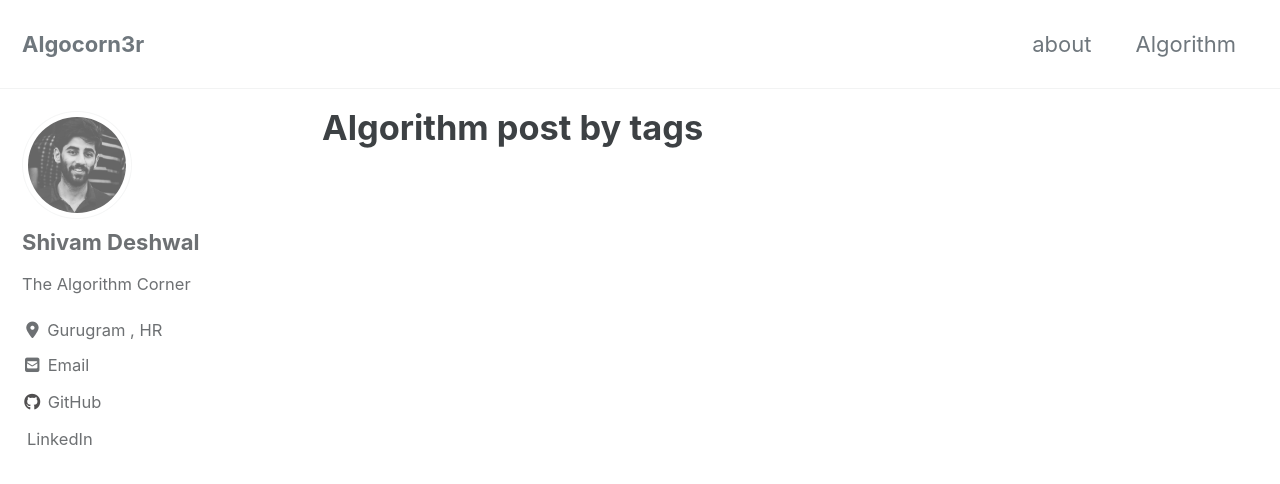
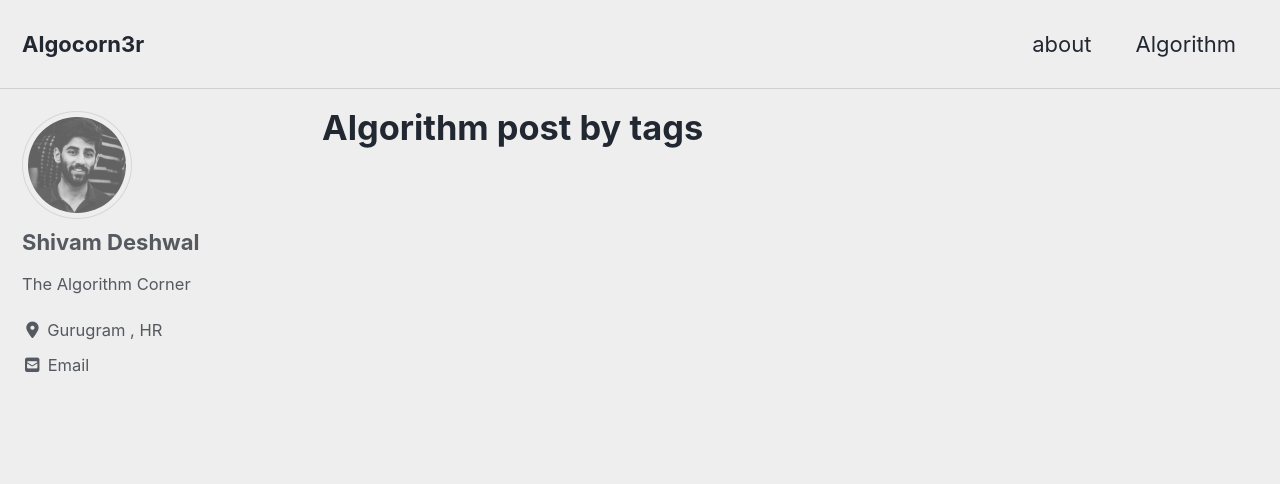
Before and after one commit to Deshwal36/Deshwal36.github.io, a Jekyll site: the page built from _pages/Algorithm.md, in a window 1280 px wide and 900 px high. Shown: the top 484 px of the window. Built offline with Jekyll 4.4.1, drawn with Linux system fonts in a browser that asks for light colours; cached includes are drawn as plain includes; nearby versions of some CDN libraries.

Commit message:
Changes in Github page

```diff
--- a/_config.yml
+++ b/_config.yml
@@ -12,7 +12,7 @@
 
 # theme                  : "minimal-mistakes-jekyll"
 # remote_theme           : "mmistakes/minimal-mistakes"
-minimal_mistakes_skin    : "default" # "air", "aqua", "contrast", "dark", "dirt", "neon", "mint", "plum", "sunrise"
+minimal_mistakes_skin    :  "air" #"default" , "aqua", "contrast", "dark", "dirt", "neon", "mint", "plum", "sunrise"
 
 # Site Settings
 locale                   : "en-US"
@@ -111,12 +111,6 @@ author:
     - label: "Facebook"
       icon: "fab fa-fw fa-facebook-square"
       # url: "https://facebook.com/"
-    - label: "GitHub"
-      icon: "fab fa-fw fa-github"
-      url: "https://github.com/Deshwal36"
-    - label: "LinkedIn"
-      icon: "fa fa-LinkedIn"
-      url: "https://www.linkedin.com/in/shivam-deshwal-ba9a6bb6/"
 
 # Site Footer
 footer:
@@ -221,7 +215,7 @@ plugins:
   - jekyll-paginate
   - jekyll-sitemap
   - jekyll-gist
-  - jekyll-feed
+  #- jekyll-feed
   - jekyll-include-cache
 
 # mimic GitHub Pages with --safe
@@ -229,7 +223,7 @@ whitelist:
   - jekyll-paginate
   - jekyll-sitemap
   - jekyll-gist
-  - jekyll-feed
+  #- jekyll-feed
   - jekyll-include-cache
 
 
```
